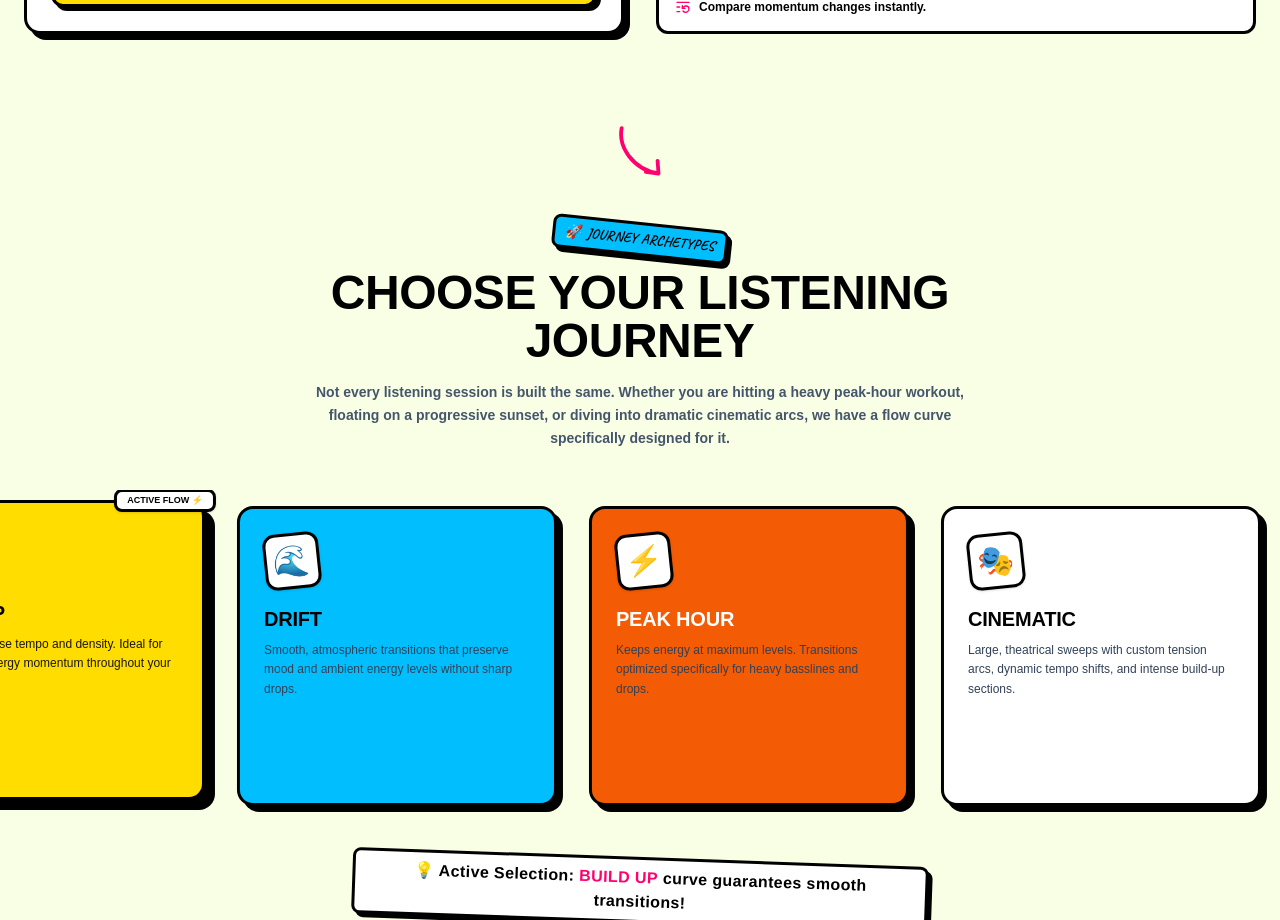
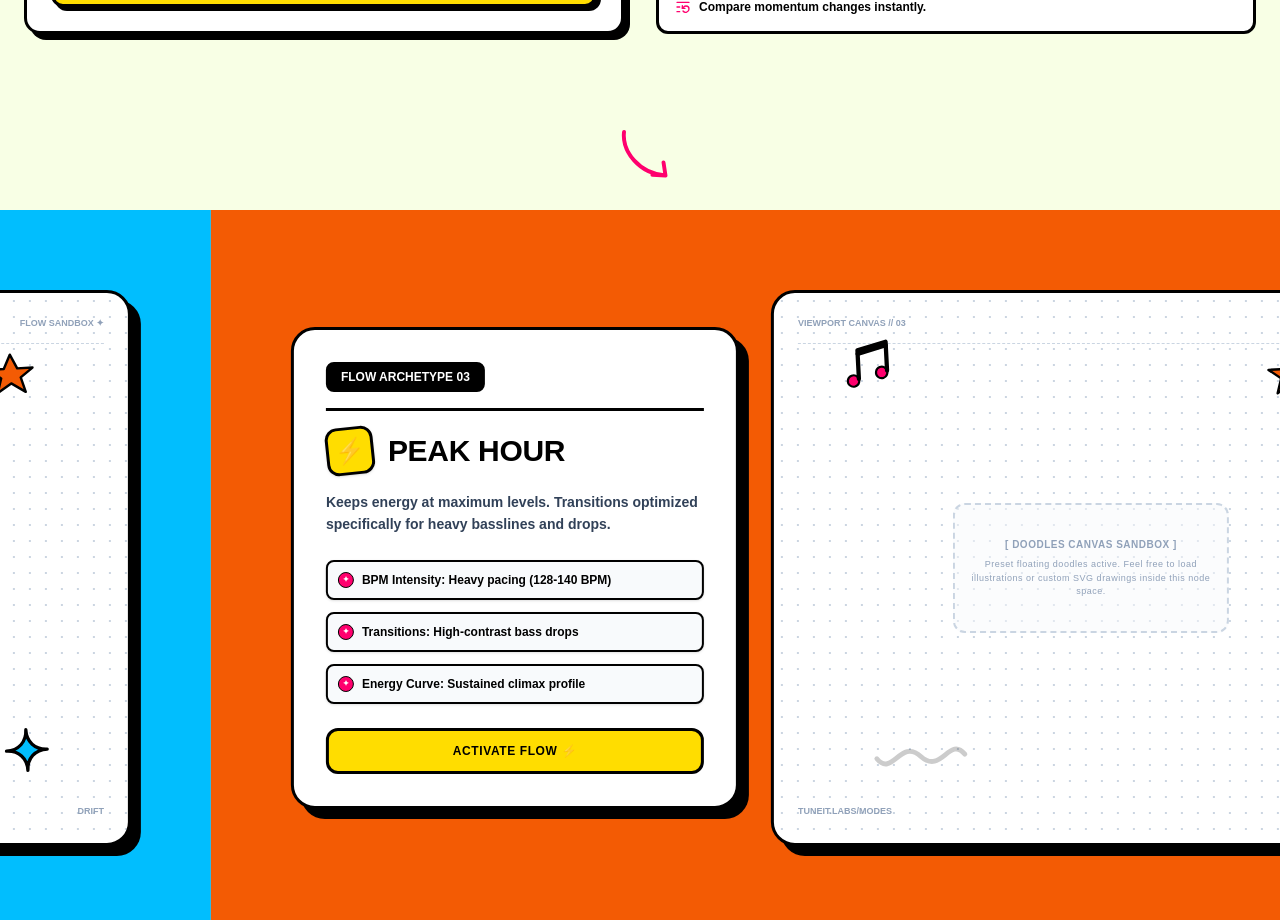
Before and after one commit to Basant-creator/TuneIt, a Next.js app: page / in a window 1280 px wide. Shown: the part 1880-2800 px from the top of the page. Built offline with nearby package versions, Linux system fonts and the light colour scheme; no server answers; a web font is replaced by a local one.

Commit message:
Changing the cards Layout

```diff
--- a/src/app/globals.css
+++ b/src/app/globals.css
@@ -63,6 +63,7 @@ body {
   font-family: var(--font-mono), monospace;
   background-color: var(--background);
   color: var(--foreground);
+  overflow-x: hidden;
 }
 
 h1 {
--- a/src/app/layout.tsx
+++ b/src/app/layout.tsx
@@ -8,6 +8,7 @@ const specialGothic = Special_Gothic_Expanded_One({
   weight: '400',
   subsets: ['latin'],
   adjustFontFallback: false,
+  fallback: ['system-ui', 'sans-serif'],
 });
 
 const azeretMono = Azeret_Mono({
--- a/src/app/page.tsx
+++ b/src/app/page.tsx
@@ -10,6 +10,7 @@ import {
   Heart,
 } from 'lucide-react';
 
+import { cn } from '@/utils/cn';
 import { NeoButton } from '@/components/NeoButton';
 import { Sticker } from '@/components/Sticker';
 import { DoodleElement } from '@/components/DoodleElement';
@@ -106,6 +107,11 @@ const flowModes = [
     title: 'Build Up',
     description: 'Gradually increase tempo and density. Ideal for building high-energy momentum throughout your set.',
     color: 'pink' as const,
+    features: [
+      'BPM Climb: Incremental (+10% BPM)',
+      'Harmonic Link: Camelot wheel matching',
+      'Energy Curve: Continuous momentum rise',
+    ],
   },
   {
     id: 'df',
@@ -113,6 +119,11 @@ const flowModes = [
     title: 'Drift',
     description: 'Smooth, atmospheric transitions that preserve mood and ambient energy levels without sharp drops.',
     color: 'blue' as const,
+    features: [
+      'BPM Shift: Subtly constant (+-2% BPM)',
+      'Transitions: Ambient sound preservation',
+      'Energy Curve: Flat floating plateau',
+    ],
   },
   {
     id: 'ph',
@@ -120,6 +131,11 @@ const flowModes = [
     title: 'Peak Hour',
     description: 'Keeps energy at maximum levels. Transitions optimized specifically for heavy basslines and drops.',
     color: 'orange' as const,
+    features: [
+      'BPM Intensity: Heavy pacing (128-140 BPM)',
+      'Transitions: High-contrast bass drops',
+      'Energy Curve: Sustained climax profile',
+    ],
   },
   {
     id: 'cm',
@@ -127,6 +143,11 @@ const flowModes = [
     title: 'Cinematic',
     description: 'Large, theatrical sweeps with custom tension arcs, dynamic tempo shifts, and intense build-up sections.',
     color: 'white' as const,
+    features: [
+      'BPM Shifts: Broad narrative pacing',
+      'Transitions: Theatrical builds & tension',
+      'Energy Curve: Wave-like progression curve',
+    ],
   },
 ];
 
@@ -139,24 +160,7 @@ export default function Home() {
     target: containerRef,
   });
 
-  const [translateX, setTranslateX] = React.useState('-30%');
-
-  React.useEffect(() => {
-    const handleResize = () => {
-      if (window.innerWidth < 640) {
-        setTranslateX('-60%');
-      } else if (window.innerWidth < 1024) {
-        setTranslateX('-40%');
-      } else {
-        setTranslateX('-22%');
-      }
-    };
-    handleResize();
-    window.addEventListener('resize', handleResize);
-    return () => window.removeEventListener('resize', handleResize);
-  }, []);
-
-  const x = useTransform(scrollYProgress, [0.1, 0.9], ['0%', translateX]);
+  const x = useTransform(scrollYProgress, [0.1, 0.9], ['0%', '-75%']);
 
   const fixPlaylistFlow = () => {
     setActiveTab('optimized');
@@ -167,7 +171,7 @@ export default function Home() {
   };
 
   return (
-    <div className="min-h-screen bg-[#F8FFE5] text-black overflow-x-hidden relative pb-16">
+    <div className="min-h-screen bg-[#F8FFE5] text-black relative pb-16">
 
       {/* 1. STYLISH NAVBAR */}
       <header className="w-full py-5 px-6 md:px-12 border-b-3 border-black bg-white flex items-center justify-between sticky top-0 z-50 select-none">
@@ -388,59 +392,145 @@ export default function Home() {
         </div>
       </div>
 
-      {/* 4. FLOW MODES PREVIEW WITH PREMIUM VERTICAL-TO-HORIZONTAL SCROLL */}
+      {/* 4. FLOW MODES PREVIEW WITH FULL SCREEN HORIZONTAL SCROLL */}
       <section
         id="modes"
         ref={containerRef}
-        className="relative w-full h-[220vh] select-none"
+        className="relative w-full h-[400vh] select-none"
       >
-        <div className="sticky top-[80px] h-[calc(100vh-80px)] overflow-hidden flex flex-col justify-center bg-[#F8FFE5]">
+        <div className="sticky top-[80px] h-[calc(100vh-80px)] overflow-hidden flex flex-col justify-center bg-white border-b-3 border-black">
 
-          {/* Static section header pinned at the top */}
-          <div className="text-center max-w-3xl mx-auto mb-10 space-y-4 px-6 shrink-0">
-            <Sticker color="blue" rotation={3} size="sm">
-              🚀 JOURNEY ARCHETYPES
-            </Sticker>
+          <motion.div
+            style={{ x }}
+            className="flex w-[400vw] h-full"
+          >
+            {flowModes.map((mode, idx) => {
+              const bgColors = {
+                pink: 'bg-brand-pink text-white',
+                blue: 'bg-brand-blue text-black',
+                orange: 'bg-brand-orange text-white',
+                white: 'bg-brand-yellow text-black',
+              };
 
-            <h2 className="text-3xl sm:text-4xl md:text-5xl font-black uppercase tracking-tight">
-              Choose Your Listening Journey
-            </h2>
-
-            <p className="text-xs sm:text-sm font-bold font-mono text-slate-600 max-w-2xl mx-auto leading-relaxed">
-              Not every listening session is built the same. Whether you are hitting a heavy peak-hour workout, floating on a progressive sunset, or diving into dramatic cinematic arcs, we have a flow curve specifically designed for it.
-            </p>
-          </div>
-
-          {/* Horizontal scrollable cards track */}
-          <div className="w-full overflow-hidden flex items-center relative py-4">
-            <motion.div
-              style={{ x }}
-              className="flex gap-8 px-6 md:px-24 w-max"
-            >
-              {flowModes.map((mode) => (
+              return (
                 <div
                   key={mode.id}
-                  className="w-[280px] sm:w-[320px] shrink-0 h-[280px] sm:h-[300px]"
+                  className={cn(
+                    "w-screen h-full flex-shrink-0 flex items-center justify-center px-6 md:px-20 py-8 relative",
+                    bgColors[mode.color]
+                  )}
                 >
-                  <FlowModeCard
-                    emoji={mode.emoji}
-                    title={mode.title}
-                    description={mode.description}
-                    color={mode.color}
-                    selected={selectedFlow === mode.id}
-                    onClick={() => setSelectedFlow(mode.id)}
-                  />
+                  <div className="w-full max-w-7xl h-[85%] grid grid-cols-1 lg:grid-cols-12 gap-8 items-center">
+
+                    {/* Left Column: White Neo-Brutalist Card */}
+                    <div className="lg:col-span-5 flex flex-col justify-center">
+                      <div className="bg-white text-black neo-border neo-shadow-lg rounded-3xl p-6 sm:p-8 flex flex-col justify-between w-full max-w-lg min-h-[460px] hover:translate-y-[-2px] transition-all">
+
+                        <div className="flex items-center justify-between border-b-3 border-black pb-4 mb-4 select-none">
+                          <span className="neo-border px-3 py-1 text-xs font-black uppercase rounded-lg bg-black text-white">
+                            FLOW ARCHETYPE 0{idx + 1}
+                          </span>
+                          {selectedFlow === mode.id && (
+                            <span className="text-xs font-mono font-black text-brand-pink uppercase tracking-wide flex items-center gap-1">
+                              ✦ Active
+                            </span>
+                          )}
+                        </div>
+
+                        <div className="flex items-center gap-3.5 mb-4">
+                          <div className="w-12 h-12 rounded-xl neo-border bg-brand-yellow text-black flex items-center justify-center text-2xl shadow-sm transform -rotate-6 select-none shrink-0">
+                            {mode.emoji}
+                          </div>
+                          <h3 className="text-2xl sm:text-3xl font-black uppercase tracking-tight">
+                            {mode.title}
+                          </h3>
+                        </div>
+
+                        <p className="text-xs sm:text-sm font-bold font-mono text-slate-700 leading-relaxed mb-6">
+                          {mode.description}
+                        </p>
+
+                        <div className="space-y-3 font-mono text-xs font-black mb-6">
+                          {mode.features.map((feature, fIdx) => (
+                            <div key={fIdx} className="flex items-center gap-2 bg-slate-50 border-2 border-black rounded-lg p-2.5 shadow-sm">
+                              <span className="w-4 h-4 rounded-full bg-brand-pink border border-black flex items-center justify-center text-[8px] text-white font-black shrink-0">
+                                ✦
+                              </span>
+                              <span className="truncate">{feature}</span>
+                            </div>
+                          ))}
+                        </div>
+
+                        <button
+                          onClick={() => setSelectedFlow(mode.id)}
+                          className={cn(
+                            "w-full py-3 neo-border rounded-xl font-black uppercase text-xs tracking-wider transition-all select-none",
+                            selectedFlow === mode.id
+                              ? "bg-black text-white translate-y-[2px] shadow-none"
+                              : "bg-brand-yellow text-black hover:translate-y-[-2px] hover:shadow-md active:translate-y-[2px]"
+                          )}
+                        >
+                          {selectedFlow === mode.id ? "✓ Active Selection" : "Activate Flow ⚡"}
+                        </button>
+
+                      </div>
+                    </div>
+
+                    {/* Right Column: Doodle Canvas container */}
+                    <div className="lg:col-span-7 h-full w-full flex items-center justify-center relative min-h-[300px] lg:min-h-0">
+                      <div className="w-full h-full rounded-3xl border-3 border-black neo-shadow-lg bg-white relative overflow-hidden bg-[radial-gradient(#cbd5e1_1.5px,transparent_1.5px)] [background-size:16px_16px] p-6 flex flex-col justify-between">
+
+                        <div className="flex items-center justify-between border-b border-dashed border-slate-300 pb-3 select-none">
+                          <span className="font-mono text-[9px] font-black uppercase text-slate-400">
+                            Viewport Canvas // 0{idx + 1}
+                          </span>
+                          <span className="font-mono text-[9px] font-black uppercase text-slate-400">
+                            Flow Sandbox ✦
+                          </span>
+                        </div>
+
+                        <div className="absolute inset-0 flex items-center justify-center pointer-events-none select-none">
+
+                          <div className="absolute top-12 left-16 w-14 h-14 text-brand-pink pointer-events-auto">
+                            <DoodleElement type="musicNote" />
+                          </div>
+                          <div className="absolute bottom-16 right-20 w-12 h-12 text-brand-blue pointer-events-auto">
+                            <DoodleElement type="sparkle" />
+                          </div>
+                          <div className="absolute top-16 right-24 w-12 h-12 text-brand-orange pointer-events-auto">
+                            <DoodleElement type="star" />
+                          </div>
+                          <div className="absolute bottom-16 left-24 w-24 h-8 text-black/20 pointer-events-auto">
+                            <DoodleElement type="wave" />
+                          </div>
+
+                          <div className="text-center font-mono">
+                            <div className="text-[10px] font-black uppercase tracking-wider text-slate-400 border-2 border-dashed border-slate-300 rounded-xl px-4 py-8 bg-slate-50/50">
+                              [ Doodles Canvas Sandbox ]<br />
+                              <span className="text-[9px] text-slate-400 font-medium normal-case block mt-1.5 max-w-[240px] mx-auto leading-normal">
+                                Preset floating doodles active. Feel free to load illustrations or custom SVG drawings inside this node space.
+                              </span>
+                            </div>
+                          </div>
+                        </div>
+
+                        <div className="flex items-center justify-between select-none">
+                          <span className="font-mono text-[9px] font-black uppercase text-slate-400">
+                            tuneit.labs/modes
+                          </span>
+                          <span className="font-mono text-[9px] font-black uppercase text-slate-400">
+                            {mode.title}
+                          </span>
+                        </div>
+
+                      </div>
+                    </div>
+
+                  </div>
                 </div>
-              ))}
-            </motion.div>
-          </div>
-
-          {/* Details sticker for currently active flow mode */}
-          <div className="mt-8 flex justify-center px-6 shrink-0">
-            <Sticker color="white" rotation={-1} size="md" className="text-sm font-mono max-w-xl text-center">
-              💡 Active Selection: <span className="text-brand-pink font-extrabold uppercase">{flowModes.find(m => m.id === selectedFlow)?.title}</span> curve guarantees smooth transitions!
-            </Sticker>
-          </div>
+              );
+            })}
+          </motion.div>
 
         </div>
       </section>
--- a/src/components/DoodleElement.tsx
+++ b/src/components/DoodleElement.tsx
@@ -19,6 +19,11 @@ export function DoodleElement({
   color = 'currentColor',
   animate = true,
 }: DoodleElementProps) {
+  const [randomDelay, setRandomDelay] = React.useState(0);
+
+  React.useEffect(() => {
+    setRandomDelay(Math.random() * 3);
+  }, []);
   // SVG paths for hand-drawn music and Brutalist elements
   const svgs: Record<DoodleType, React.ReactNode> = {
     arrow: (
@@ -109,14 +114,17 @@ export function DoodleElement({
   const animationProps = animate
     ? {
         animate: {
-          rotate: [0, -3, 3, -2, 2, 0],
-          scale: [1, 1.02, 0.98, 1.01, 0.99, 1],
+          x: [0, 6, -4, 5, -5, 3, 0],
+          y: [0, -14, 5, -10, 8, -5, 0],
+          rotate: [0, -6, 8, -4, 6, -3, 0],
+          scale: [1, 1.06, 0.94, 1.03, 0.97, 1.02, 1],
         },
         transition: {
-          duration: 4,
+          duration: 6,
           repeat: Infinity,
-          repeatType: 'reverse' as const,
+          repeatType: 'mirror' as const,
           ease: 'easeInOut' as const,
+          delay: randomDelay,
         },
       }
     : {};
--- a/src/components/Sticker.tsx
+++ b/src/components/Sticker.tsx
@@ -52,24 +52,9 @@ export function Sticker({
     lg: 'px-5 py-2.5 text-lg md:text-2xl font-bold tracking-wider',
   };
 
-  const wobblyAnimation = {
-    y: [0, -6, 2, -5, 3, -3, 0],
-    rotate: [tilt, tilt - 3, tilt + 4, tilt - 2, tilt + 3, tilt - 3, tilt],
-  };
-
-  const wobblyTransition = {
-    duration: 5,
-    repeat: Infinity,
-    repeatType: 'mirror' as const,
-    ease: 'easeInOut' as const,
-    delay: randomDelay,
-  };
-
   return (
     <motion.div
       style={{ rotate: tilt }}
-      animate={wobblyAnimation}
-      transition={wobblyTransition}
       whileHover={{
         scale: 1.1,
         rotate: tilt + (tilt > 0 ? 5 : -5),
```
